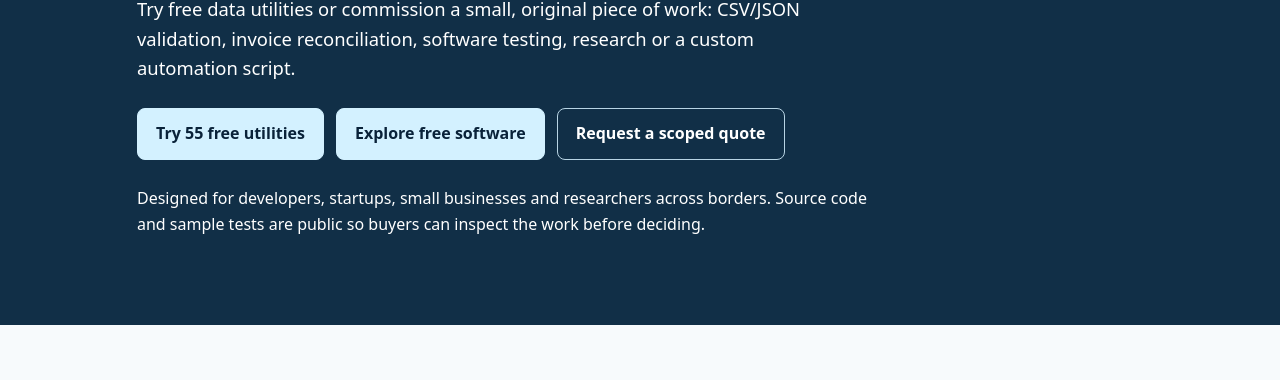
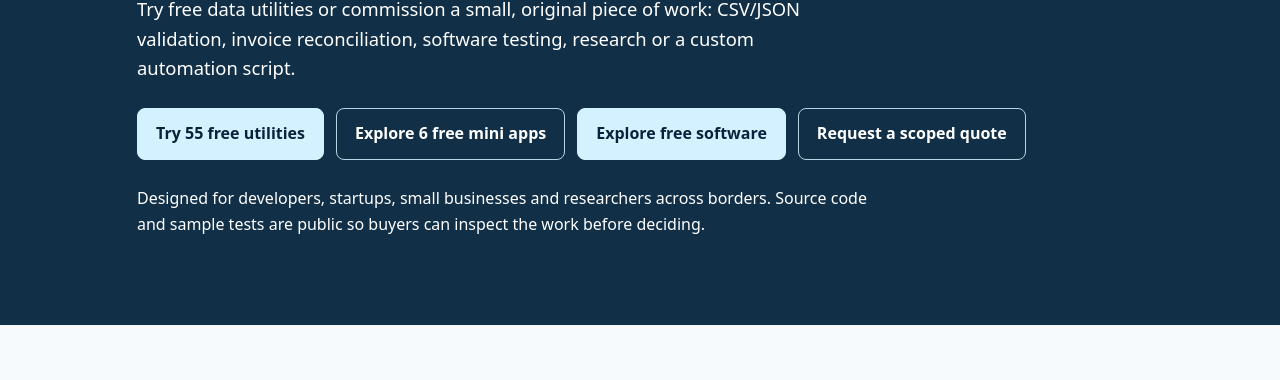
Before and after one commit to kwesigaamon8-web/Amon-Kwesiga, a plain HTML site: page docs/brand-ai.html in a window 1280 px wide. Shown: the part 403-783 px from the top of the page. Drawn offline with Linux system fonts and the light colour scheme.

Commit message:
Expand publicly licensed free-software catalogue with six original mini apps

```diff
--- a/docs/brand-ai.html
+++ b/docs/brand-ai.html
@@ -16,7 +16,7 @@
 <div class="eyebrow">Independent AI-assisted digital work · Worldwide</div>
 <h1>Practical AI.<br>Tested tools.<br>Real deliverables.</h1>
 <p class="lead">Try free data utilities or commission a small, original piece of work: CSV/JSON validation, invoice reconciliation, software testing, research or a custom automation script.</p>
-<div class="actions"><a class="btn primary" href="free-toolbox.html">Try 55 free utilities</a><a class="btn primary" href="software.html">Explore free software</a><a class="btn secondary" href="https://github.com/kwesigaamon8-web/Amon-Kwesiga/issues/new?template=paid-work-request.yml">Request a scoped quote</a></div>
+<div class="actions"><a class="btn primary" href="free-toolbox.html">Try 55 free utilities</a><a class="btn secondary" href="mini-apps.html">Explore 6 free mini apps</a><a class="btn primary" href="software.html">Explore free software</a><a class="btn secondary" href="https://github.com/kwesigaamon8-web/Amon-Kwesiga/issues/new?template=paid-work-request.yml">Request a scoped quote</a></div>
 <p>Designed for developers, startups, small businesses and researchers across borders. Source code and sample tests are public so buyers can inspect the work before deciding.</p>
 </div></section>
 <section class="section"><div class="wrap">
```
